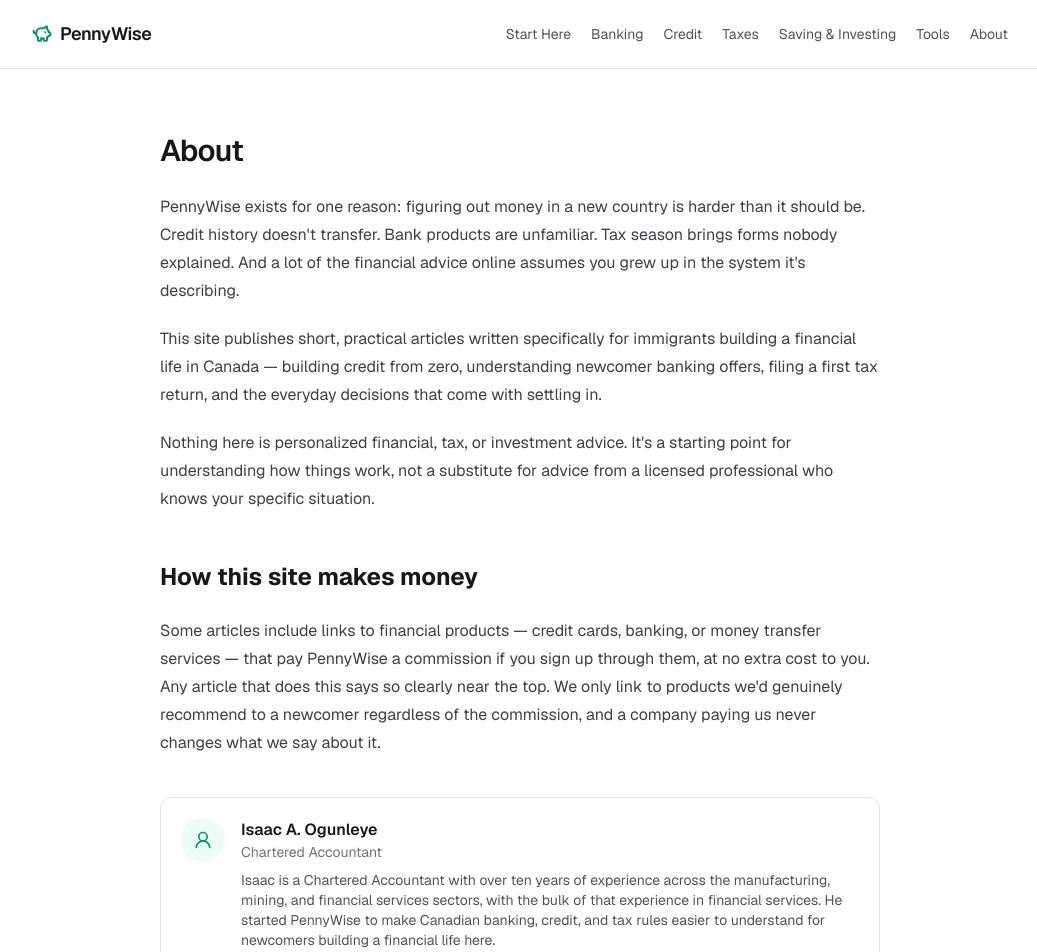
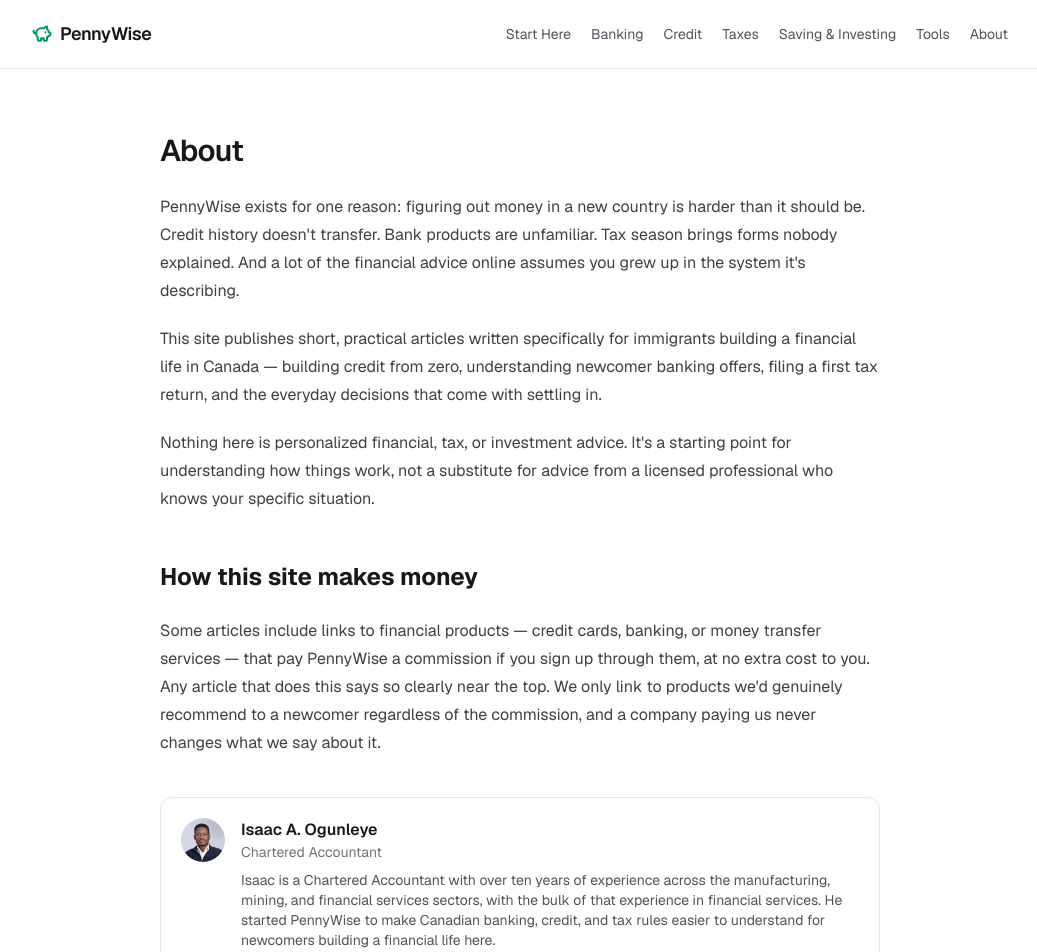
Before and after one commit to ziico13/PennyWise, a Next.js app: page /about in a window 1280 px wide. Shown: the top 952 px of the page, without its empty margins (120-1157 px from the left). Built offline with nearby package versions, Linux system fonts and the light colour scheme.

Commit message:
Add author headshot to the bio
Replaces the placeholder user icon in AuthorBio with a real photo,
cropped square and resized for the avatar.

```diff
--- a/components/AuthorBio.tsx
+++ b/components/AuthorBio.tsx
@@ -1,11 +1,15 @@
-import { UserRound } from "lucide-react";
+import Image from "next/image";
 
 export function AuthorBio() {
   return (
     <div className="flex items-start gap-4 rounded-xl border border-black/10 p-5 dark:border-white/10">
-      <div className="flex h-11 w-11 shrink-0 items-center justify-center rounded-full bg-accent-soft text-accent">
-        <UserRound className="h-5 w-5" strokeWidth={2} />
-      </div>
+      <Image
+        src="/images/isaac-ogunleye.jpg"
+        alt="Isaac A. Ogunleye"
+        width={44}
+        height={44}
+        className="h-11 w-11 shrink-0 rounded-full object-cover"
+      />
       <div>
         <div className="font-semibold">Isaac A. Ogunleye</div>
         <p className="text-sm text-zinc-500">Chartered Accountant</p>
```
Also changed, not shown: public/images/isaac-ogunleye.jpg (added).
